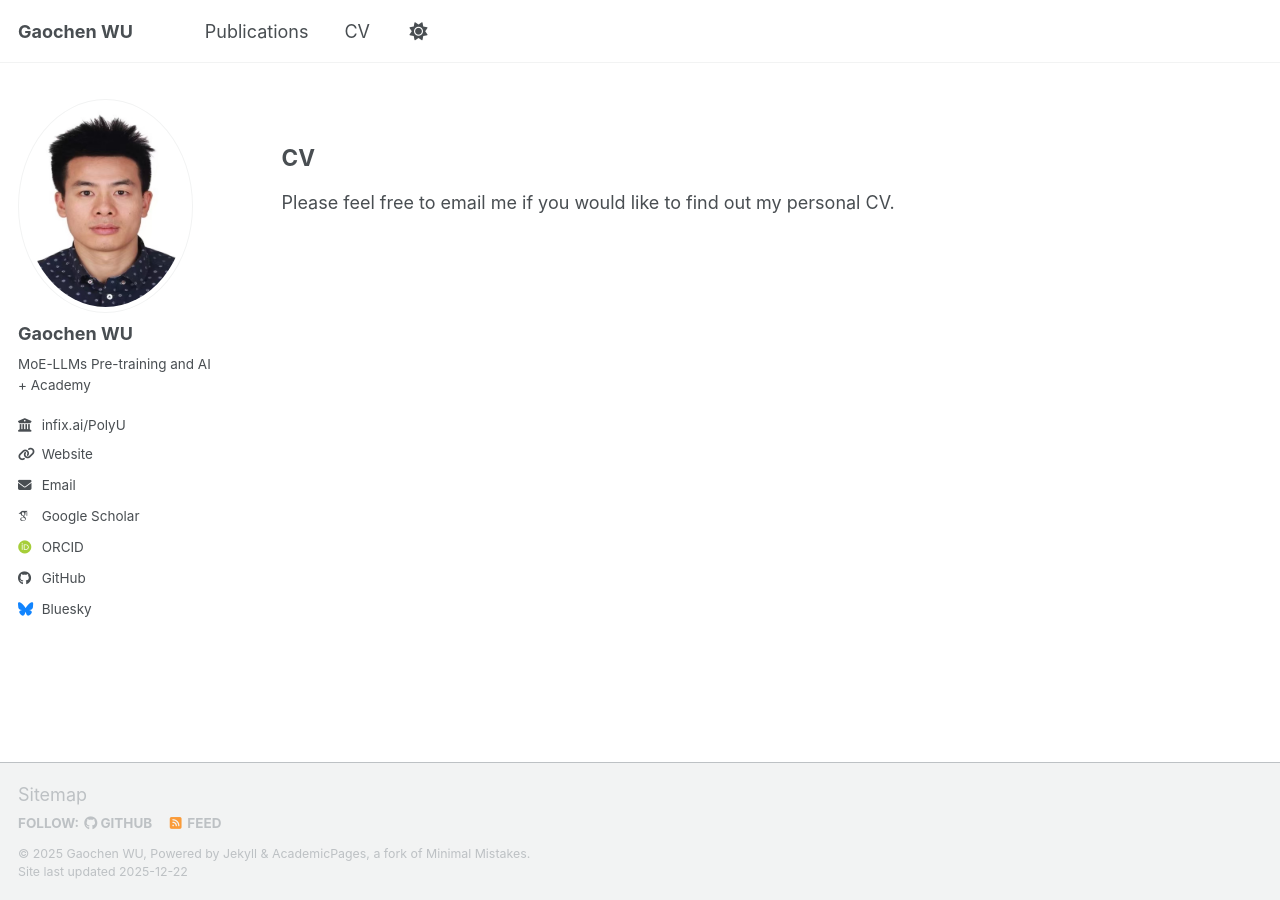
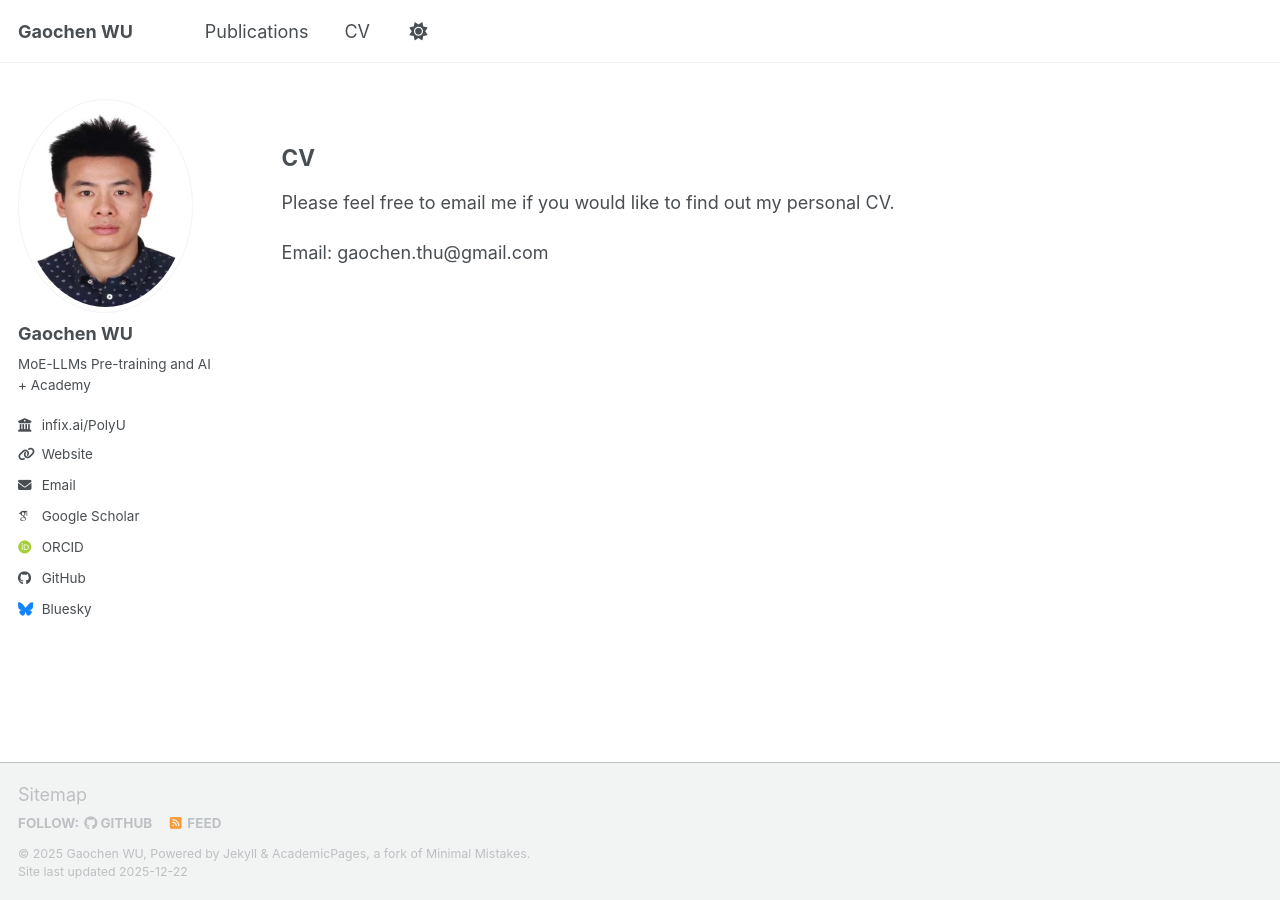
Before and after one commit to wgc20/wgc20.github.io, a Jekyll site: the page built from _pages/cv_gc.md, in a window 1280 px wide. Built offline with Jekyll 4.4.1, drawn with Linux system fonts in a browser that asks for light colours; some web fonts are replaced; a script bundle is joined from its source files by our own code; library files that are not in the unit come from our copies.

Commit message:
Update cv_gc.md

```diff
--- a/_pages/cv_gc.md
+++ b/_pages/cv_gc.md
@@ -14,3 +14,5 @@ redirect_from:
 ## CV
 
 Please feel free to email me if you would like to find out my personal CV.
+
+Email: gaochen.thu@gmail.com
```
